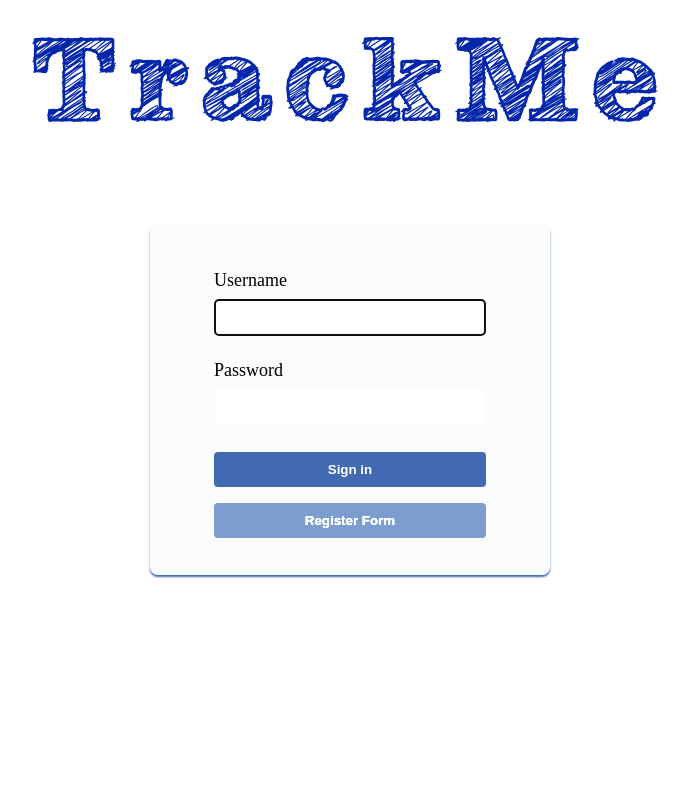
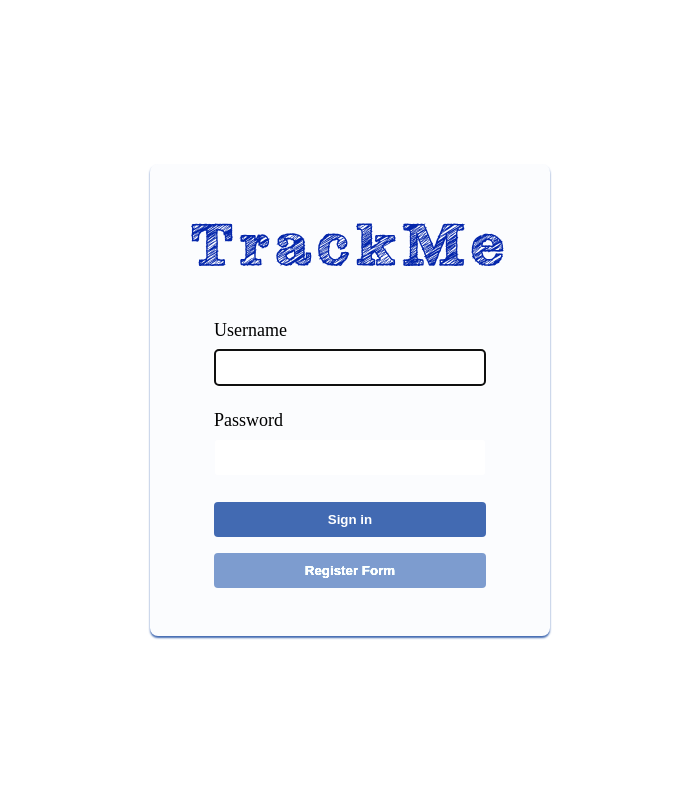
Before and after one commit to ola191/TrackMe, a Django app: page / in a window 1280 px wide. Shown: the whole page, without its empty margins (290-979 px from the left). Run offline with Django 4.2, Linux system fonts and the light colour scheme.

Commit message:
changed animation and position of logo

```diff
--- a/static/src/layout/panels.css
+++ b/static/src/layout/panels.css
@@ -7,7 +7,7 @@
 .login-panel {
     width: 100%;
     max-width: 400px;
-    height: 350px;
+    height: auto;
     --transparency: 2%;
     background-color: color-mix(in srgb, var(--color-primary) var(--transparency, 100%), transparent);
 }
--- a/static/src/main.css
+++ b/static/src/main.css
@@ -995,6 +995,7 @@ main {
 /* login adn register */
 
 .main_element_anim {
-    transition: transform .25s ease-in-out;
+    transition: transform .25s ease-in-out, opacity .15s ease-in-out;
     transform: translateX(100vw);
+    opacity: 0;
 }
--- a/templates/base_short.html
+++ b/templates/base_short.html
@@ -20,7 +20,6 @@
                     event.preventDefault();
 
                     document.querySelector('.main_element').classList.add("main_element_anim");
-                    document.querySelector('.second_element').classList.add("main_element_anim");
 
                     const targetUrl = this.getAttribute('href');
                     console.log(targetUrl)
--- a/templates/users/login.html
+++ b/templates/users/login.html
@@ -6,6 +6,8 @@
 {% block content %}
     <div class="h-full w-full center-hor-ver main_element">
         <div class="panel login-panel p2 flex-col center-ver center-hor">
+            <img src="{% static 'icons/logo.svg' %}" style="display: flex;">
+
             <div class="px2 w-full">
                 <form method="post">
                     {% csrf_token %}
@@ -28,7 +30,6 @@
             </div>
         </div>
     </div>
-    <div class="second_element" style="position: absolute; display: flex; align-items: center; justify-content: center; width: 100%; height: 100%; pointer-events: none">
-        <img src="{% static 'icons/logo.svg' %}" style="display: flex; transform: translateY(-175%) scale(2);">
+    <div class="second_element" style="position: absolute; display: flex; align-items: start; justify-content: center; width: 100%; height: 100%; pointer-events: none">
     </div>
 {% endblock %}
--- a/templates/users/register.html
+++ b/templates/users/register.html
@@ -28,6 +28,4 @@
             </div>
         </div>
     </div>
-    <div class="second_element" style="position: absolute; display: flex; align-items: center; justify-content: center; width: 100%; height: 100%; pointer-events: none">
-    </div>
 {% endblock %}
```
Also changed, not shown: static/icons/logo.svg.
